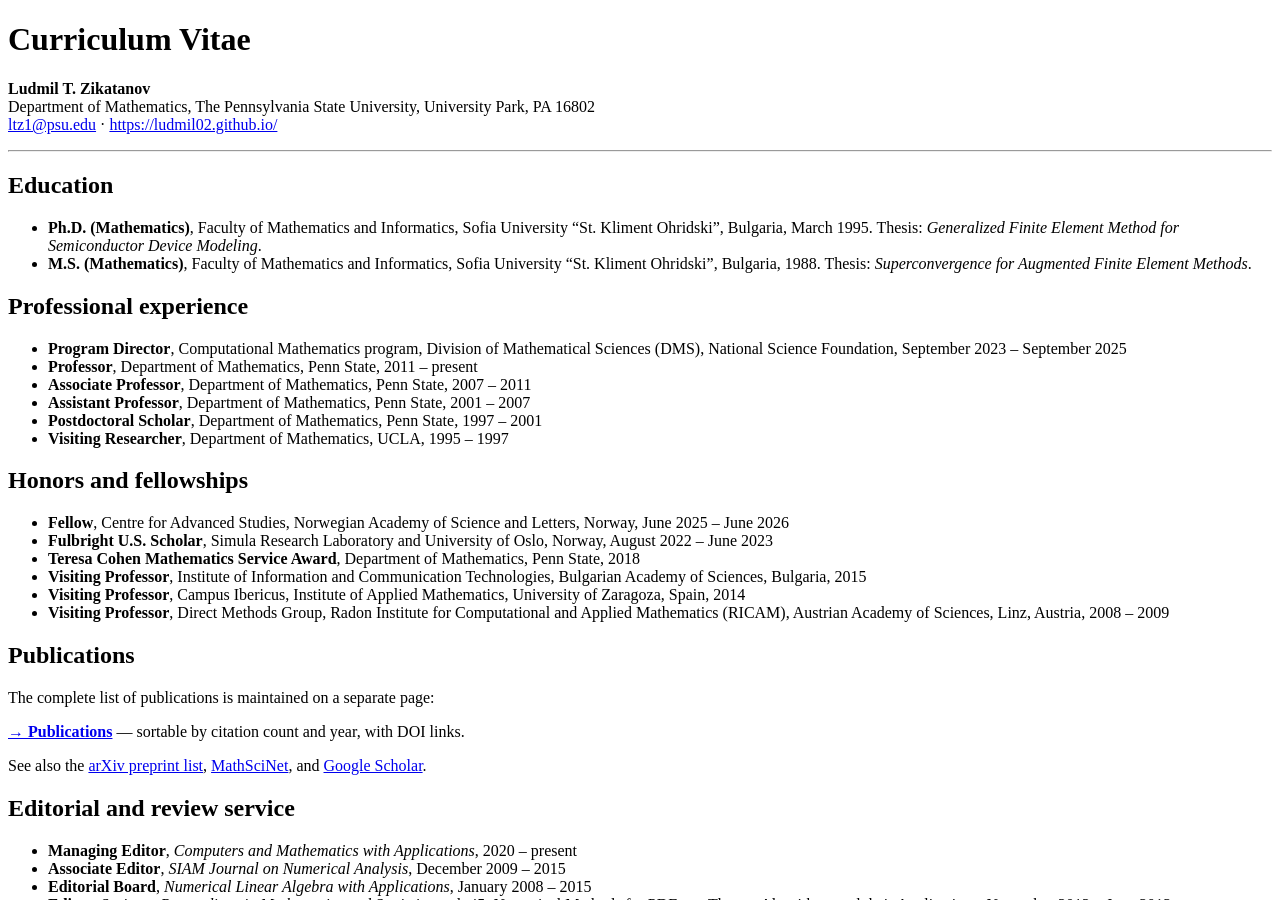
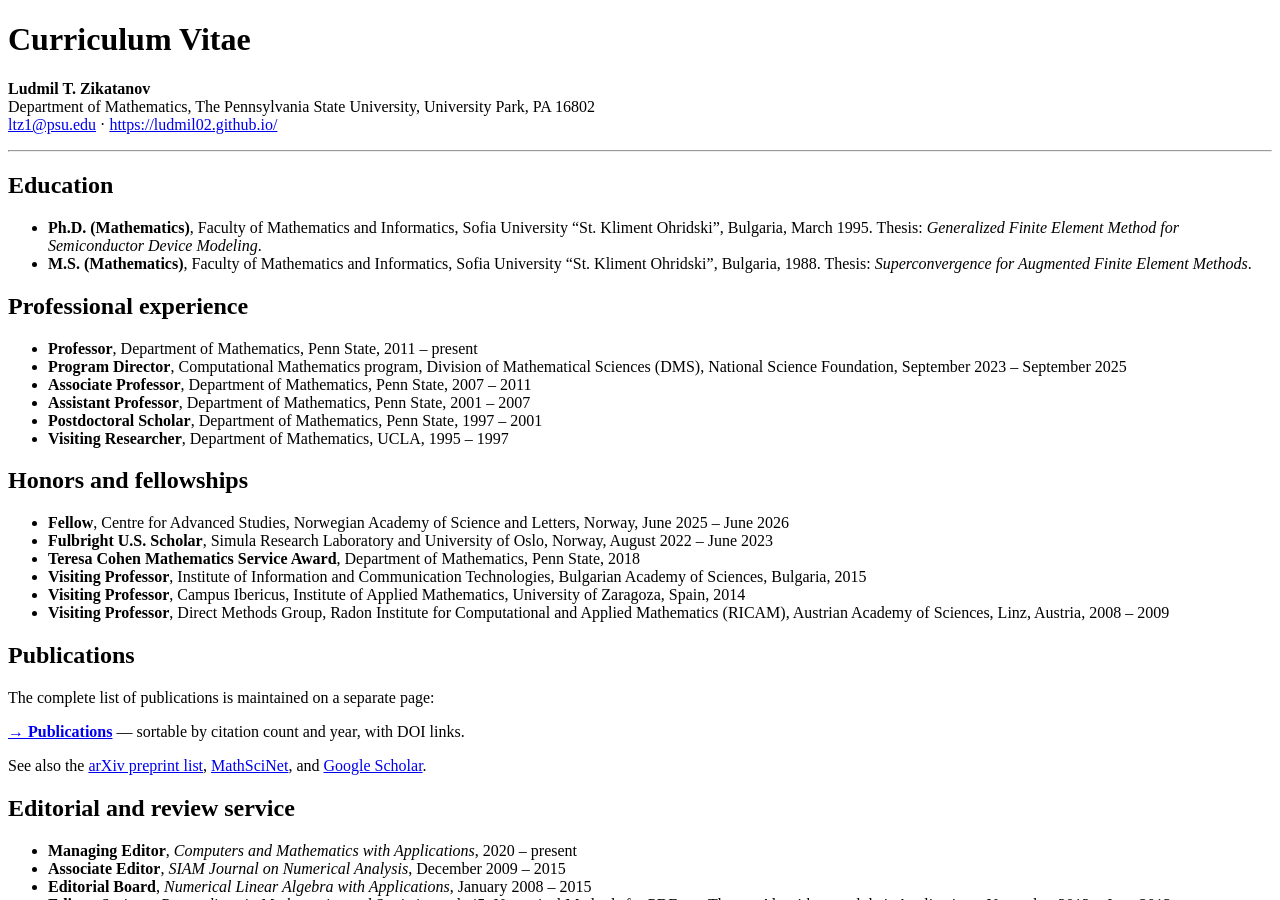
Before and after one commit to ludmil02/ludmil02.github.io, a Jekyll site: the page built from _pages/cv.md, in a window 1280 px wide and 900 px high. Built offline with Jekyll 4.4.1, drawn with Linux system fonts in a browser that asks for light colours.

Commit message:
fixing CV

```diff
--- a/_pages/cv.md
+++ b/_pages/cv.md
@@ -21,8 +21,8 @@ Department of Mathematics, The Pennsylvania State University, University Park, P
 
 ## Professional experience
 
+- **Professor**, Department of Mathematics, Penn State, 2011 – present
 - **Program Director**, Computational Mathematics program, Division of Mathematical Sciences (DMS), National Science Foundation, September 2023 – September 2025
-- **Professor**, Department of Mathematics, Penn State, 2011 – present
 - **Associate Professor**, Department of Mathematics, Penn State, 2007 – 2011
 - **Assistant Professor**, Department of Mathematics, Penn State, 2001 – 2007
 - **Postdoctoral Scholar**, Department of Mathematics, Penn State, 1997 – 2001
```
